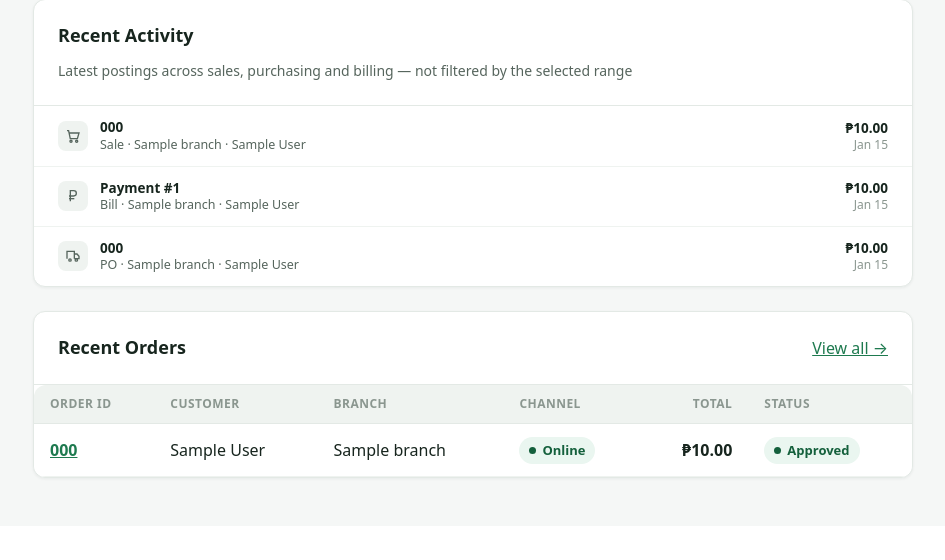
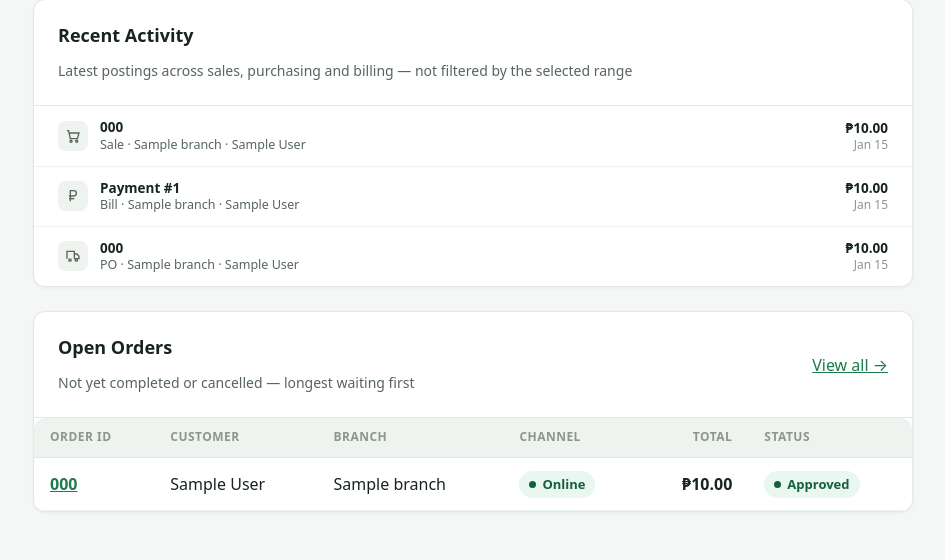
Before and after one commit to agultorannahvheaangeliquebsis-oss/Gerlyn-Capstone, a Django app: page /dashboard/owner/ in a window 1280 px wide. Shown: the part 1701-2261 px from the top of the page, without its empty margins (335-1280 px from the left). Before the commit the page ends 2181 px from the top, so only its background shows below. Run offline with Django 5.2, Linux system fonts and the light colour scheme; a user stored in the database is signed in; tables that the repository leaves empty hold one stand-in row (values such as "Sample post").

Commit message:
Dashboard: reframe Recent Orders as Open Orders per DESIGN.md 2g
Recent Orders was a plain "last 6 orders" table that duplicated the new
Recent Activity feed's coverage of recent sales, adding nothing beyond
order status. Filtered to non-terminal statuses and sorted oldest-first,
it answers "what needs action" instead of "what happened recently" -- two
distinct panels rather than one redundant with the other.

Columns and both links are unchanged. Pending/Approved/Preparing moves
into a shared OPEN_ORDER_STATUSES constant that the Needs Attention
"Unfulfilled Orders" count also reads, so the count and the table under it
cannot disagree about what "open" means. Capped at 8 rows -- a preview,
not the full list.

Zero open orders is a success state, so it renders the .empty component
with the table suppressed, replacing an empty row wrapped in table chrome
that claimed "No orders yet" when orders did exist.

Adds section 2g to DESIGN.md, its Dashboard bullet in Section 1, and the
task-order entry. The task list renumbering is why a code comment now
cites section 2e rather than a task number.

Co-Authored-By: Claude Opus 5 <noreply@anthropic.com>

```diff
--- a/reports/views.py
+++ b/reports/views.py
@@ -398,6 +398,21 @@ def _attention_pill(count, escalated=False):
     return 'pill-danger' if escalated else 'pill-warn'
 
 
+# An order is "open" until it reaches a terminal status — Completed and
+# Cancelled are the only two ends of the lifecycle. Shared by the Needs
+# Attention "Unfulfilled Orders" count (§2b) and the Open Orders table (§2g)
+# so the panel's count and the table below it can never disagree about what
+# counts as open.
+OPEN_ORDER_STATUSES = [
+    SalesTransaction.OrderStatus.PENDING,
+    SalesTransaction.OrderStatus.APPROVED,
+    SalesTransaction.OrderStatus.PREPARING,
+]
+
+# A dashboard preview, not the full list (§2g).
+OPEN_ORDERS_LIMIT = 8
+
+
 def _needs_attention_rows(summary, procurement_qs, sales_qs):
     """
     Build the five Dashboard "needs attention" checks in the DESIGN.md §2b
@@ -421,8 +436,9 @@ def _needs_attention_rows(summary, procurement_qs, sales_qs):
                      actually expired.
       Pending POs    Draft + Ordered, i.e. raised but not yet Received or
                      Cancelled. Same set procurement_list totals as open_value.
-      Pending Orders Pending + Approved + Preparing, i.e. every order that is
-                     not yet Completed or Cancelled ("unfulfilled").
+      Pending Orders OPEN_ORDER_STATUSES, i.e. every order not yet Completed
+                     or Cancelled ("unfulfilled") — the same set the §2g Open
+                     Orders table below lists, sharing one constant.
       Overdue Bill.  NOT COMPUTABLE YET — BillingRecord has no due_date or
                      payment-terms field, so there is no date to be overdue
                      against. Hardcoded 0 rather than silently substituting
@@ -440,13 +456,7 @@ def _needs_attention_rows(summary, procurement_qs, sales_qs):
         status__in=[Procurement.Status.DRAFT, Procurement.Status.ORDERED]
     ).count()
 
-    pending_orders = sales_qs.filter(
-        order_status__in=[
-            SalesTransaction.OrderStatus.PENDING,
-            SalesTransaction.OrderStatus.APPROVED,
-            SalesTransaction.OrderStatus.PREPARING,
-        ]
-    ).count()
+    pending_orders = sales_qs.filter(order_status__in=OPEN_ORDER_STATUSES).count()
 
     # See docstring — no due-date field exists to compute this against.
     overdue_billing = 0
@@ -697,8 +707,10 @@ def operational_dashboard(request):
     # --- Date-range-scoped KPI rail, graph panel and donut (DESIGN.md §2a/
     # §2c). All three read one _dashboard_metrics bundle for the resolved
     # range, so a card, the graph it opens, and the donut can never disagree.
-    # The range control itself is task 9 — until it ships these params have
-    # no UI, and an absent or malformed one falls back to the last 30 days.
+    # The range control itself is DESIGN.md §2e — until it ships these params
+    # have no UI, and an absent or malformed one falls back to the last 30
+    # days. (Referenced by section, not task number: inserting §2g renumbered
+    # the task list once already.)
     range_start, range_end, active_range = resolve_date_range(
         request.GET.get('range'),
         _parse_iso_date(request.GET.get('date_from')),
@@ -725,9 +737,14 @@ def operational_dashboard(request):
     # rather than painting a full red row over an uneventful day.
     branch_alerts_present = any(row['status'] != 'ok' for row in branch_status)
 
-    recent_orders = sales_qs.select_related('branch', 'customer').order_by(
-        '-transaction_date'
-    )[:6]
+    # Open Orders (DESIGN.md §2g) — the workflow panel, deliberately NOT a
+    # "latest orders" list. Non-terminal statuses only, oldest first, so the
+    # order that has been waiting longest leads. Recent sales are Recent
+    # Activity's job (§2f); this answers "what still needs action", which is
+    # why the two panels no longer overlap.
+    open_orders = sales_qs.filter(
+        order_status__in=OPEN_ORDER_STATUSES
+    ).select_related('branch', 'customer').order_by('transaction_date')[:OPEN_ORDERS_LIMIT]
 
     # Recent Activity (DESIGN.md §2f). Handed the branch-scoped querysets, NOT
     # the range-filtered ones above — §2f pins this to "what just happened",
@@ -767,7 +784,7 @@ def operational_dashboard(request):
         'needs_attention': needs_attention,
         'branch_status': branch_status,
         'branch_alerts_present': branch_alerts_present,
-        'recent_orders': recent_orders,
+        'open_orders': open_orders,
         'recent_activity': recent_activity,
         'is_owner': request.user.role == User.Role.OWNER,
         'user_branch': user_branch,
--- a/templates/reports/dashboard.html
+++ b/templates/reports/dashboard.html
@@ -366,12 +366,27 @@ status. Rows are built from reports/views.py::_recent_activity.
   {% endfor %}
 </div>
 
-{# ---------------------------- recent orders ---------------------------- #}
+{% comment %}
+Open Orders (DESIGN.md §2g), reframed from the old "Recent Orders" table.
+
+Non-terminal statuses only and OLDEST first, so the order that has been
+waiting longest leads — this is the workflow panel answering "what needs
+action". Recent sales are Recent Activity's job (§2f) directly above; the
+two used to overlap, and the reframe is what separates them.
+
+Columns and both links are unchanged from the table this replaces. Filtering
+and ordering are server-side in reports/views.py::operational_dashboard, on
+the shared OPEN_ORDER_STATUSES that the Needs Attention count also uses.
+{% endcomment %}
 <div class="card">
   <div class="card-pad row-between" style="border-bottom:1px solid var(--line);">
-    <h3>Recent Orders</h3>
+    <div>
+      <h3>Open Orders</h3>
+      <p class="gv-meta mb-0">Not yet completed or cancelled — longest waiting first</p>
+    </div>
     <a href="{% url 'transaction_list' %}">View all &rarr;</a>
   </div>
+  {% if open_orders %}
   <div class="table-wrap">
     <table class="gv-table">
       <thead>
@@ -379,7 +394,7 @@ status. Rows are built from reports/views.py::_recent_activity.
             <th class="num">Total</th><th>Status</th></tr>
       </thead>
       <tbody>
-        {% for t in recent_orders %}
+        {% for t in open_orders %}
         <tr>
           <td data-label="Order ID" class="sku strong">
             <a href="{% url 'transaction_detail' t.pk %}">{{ t.order_number }}</a></td>
@@ -398,14 +413,24 @@ status. Rows are built from reports/views.py::_recent_activity.
             {% elif t.order_status == "Approved" %}<span class="pill pill-info">Approved</span>
             {% else %}<span class="pill pill-neutral">Pending</span>{% endif %}</td>
         </tr>
-        {% empty %}
-        <tr><td colspan="6"><div class="empty">
-          <span class="glyph">□</span><h3>No orders yet</h3>
-          <p>Orders appear here as they come in.</p></div></td></tr>
         {% endfor %}
       </tbody>
     </table>
   </div>
+  {% else %}
+  {% comment %}
+  Zero open orders is a success state, not a missing-data state — everything
+  raised has been completed or cancelled. Worded so it reads that way rather
+  than as "no orders exist", which the old table's empty row implied.
+  {% endcomment %}
+  <div class="card-pad">
+    <div class="empty">
+      <span class="glyph">□</span>
+      <h3>No open orders</h3>
+      <p>Every order has been completed or cancelled. New ones appear here while they wait on action.</p>
+    </div>
+  </div>
+  {% endif %}
 </div>
 {% endblock %}
 
```
Also changed, not shown: docs/DESIGN.md (+16 -4 lines).
